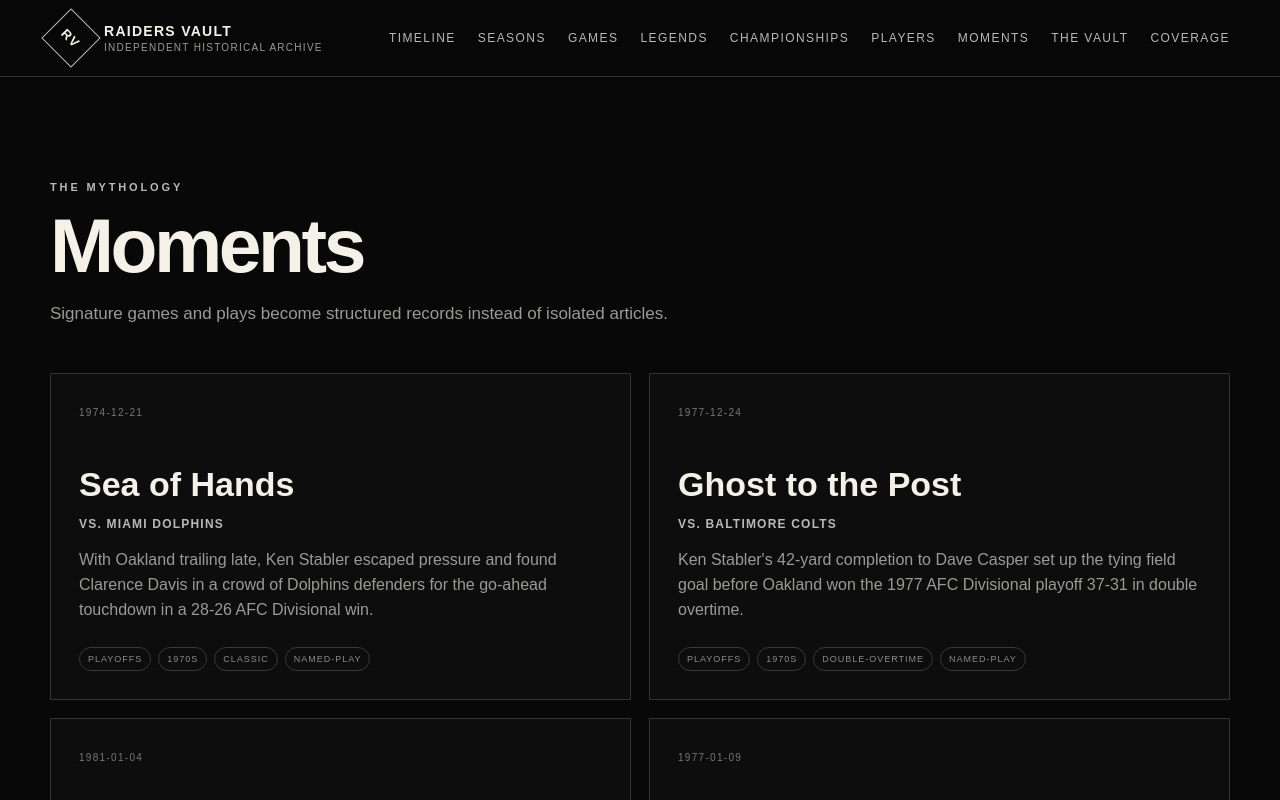
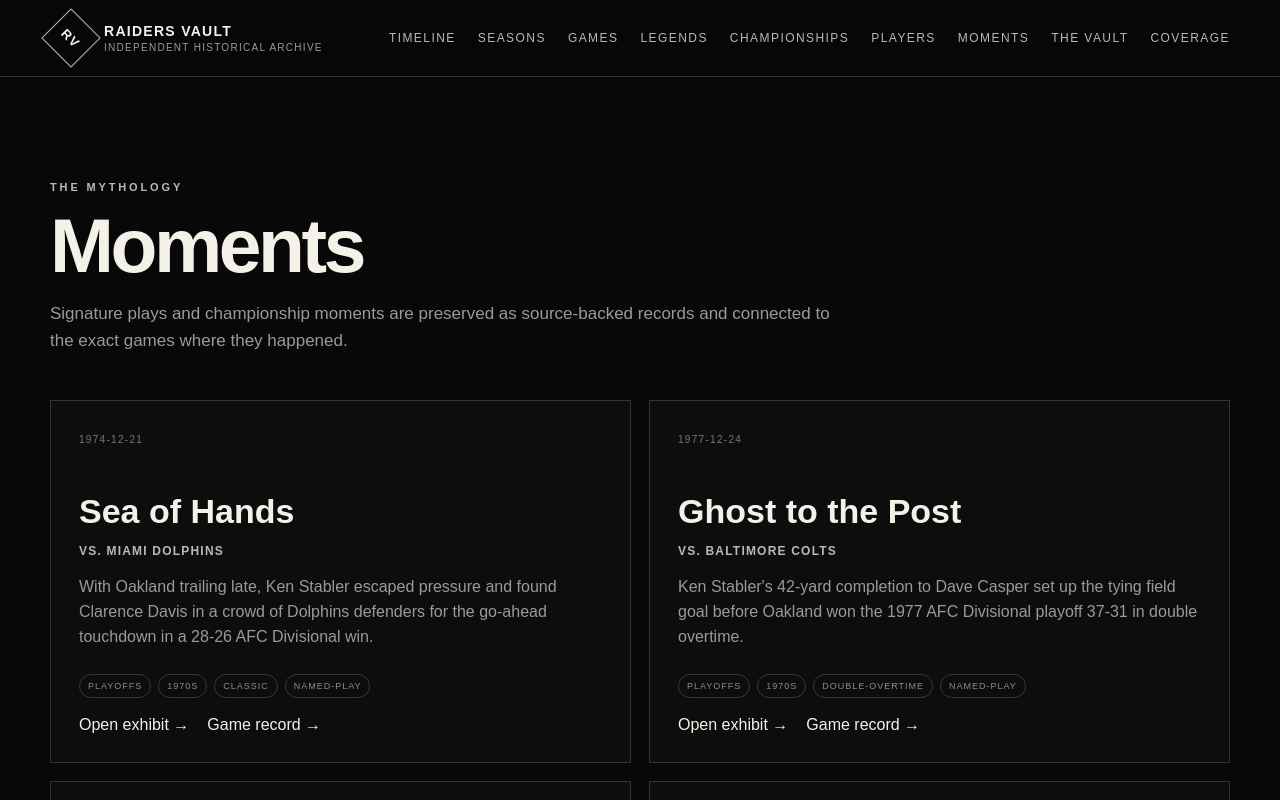
Before and after one commit to IamAcoA/RaidersVault, a Next.js app: page /moments in a window 1280 px wide. Shown: the top 800 px of the page. Built offline with nearby package versions, Linux system fonts and the light colour scheme.

Commit message:
Link Moments collection to sourced exhibits

```diff
--- a/app/moments/page.tsx
+++ b/app/moments/page.tsx
@@ -1,9 +1,31 @@
 import type { Metadata } from "next";
+import Link from "next/link";
 import { moments } from "@/data/moments";
 import { SectionTitle } from "@/components/SectionTitle";
 
 export const metadata: Metadata = { title: "Moments" };
 
 export default function MomentsPage() {
-  return <section className="section shell page-top"><SectionTitle eyebrow="The mythology" title="Moments">Signature games and plays become structured records instead of isolated articles.</SectionTitle><div className="moment-grid">{moments.map(m => <article className="moment-card" key={m.slug}><span className="date">{m.date}</span><h3>{m.title}</h3>{m.opponent ? <strong>vs. {m.opponent}</strong> : null}<p>{m.summary}</p><div className="tag-row">{m.tags.map(t => <span className="tag" key={t}>{t}</span>)}</div></article>)}</div></section>;
+  return (
+    <section className="section shell page-top">
+      <SectionTitle eyebrow="The mythology" title="Moments">
+        Signature plays and championship moments are preserved as source-backed records and connected to the exact games where they happened.
+      </SectionTitle>
+      <div className="moment-grid">
+        {moments.map(moment => (
+          <article className="moment-card" key={moment.slug}>
+            <span className="date">{moment.date}</span>
+            <h3>{moment.title}</h3>
+            {moment.opponent ? <strong>vs. {moment.opponent}</strong> : null}
+            <p>{moment.summary}</p>
+            <div className="tag-row">{moment.tags.map(tag => <span className="tag" key={tag}>{tag}</span>)}</div>
+            <div className="card-actions">
+              <Link href={`/moments/${moment.slug}`}>Open exhibit →</Link>
+              {moment.gameSlug ? <Link href={`/games/${moment.gameSlug}`}>Game record →</Link> : null}
+            </div>
+          </article>
+        ))}
+      </div>
+    </section>
+  );
 }
```
